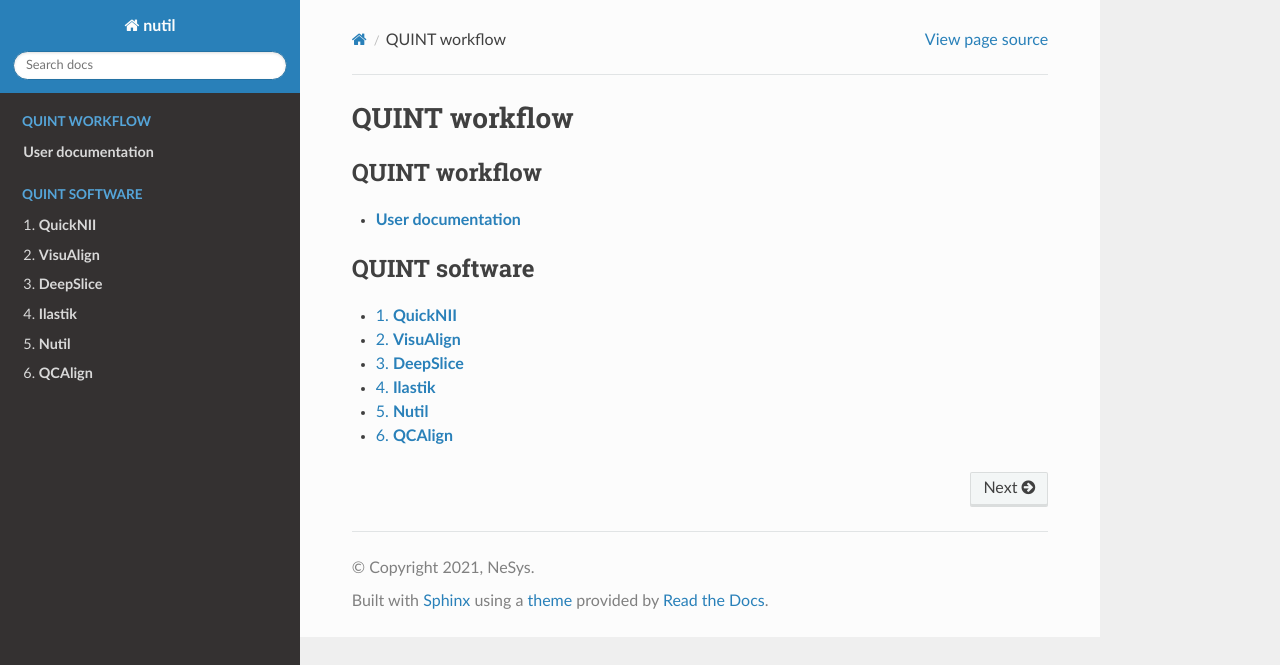
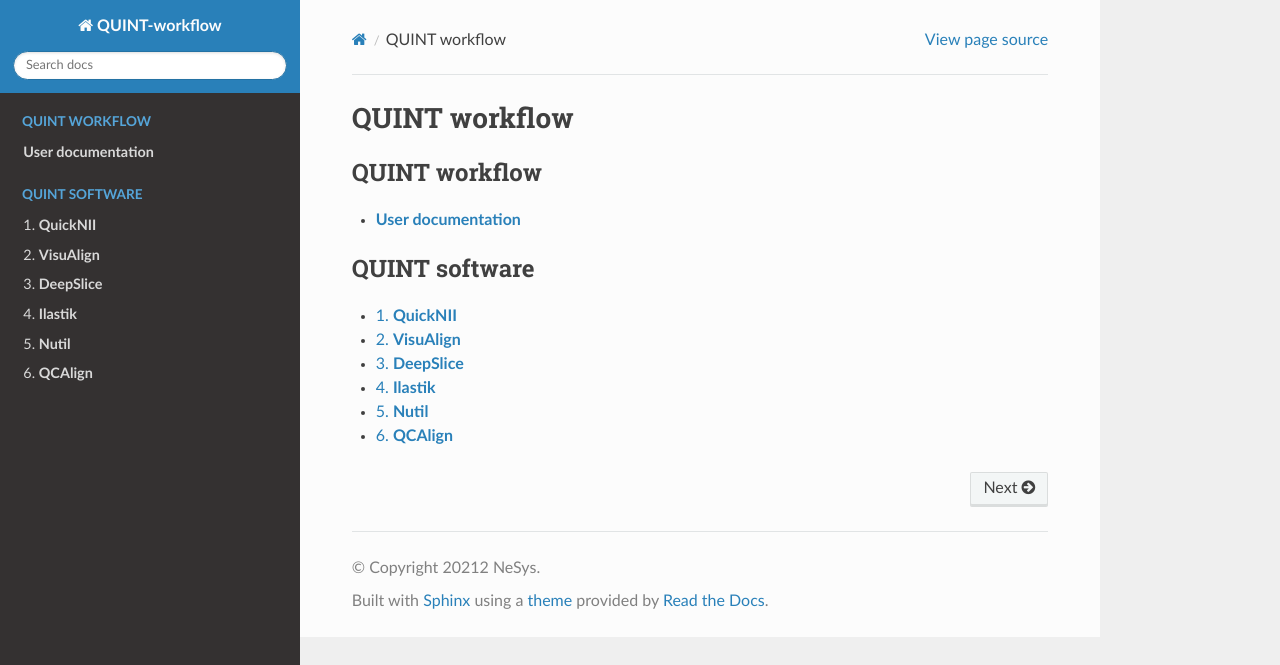
Before and after one commit to Neural-Systems-at-UIO/QUINT_workflow, a Sphinx documentation site: the page built from docs/index.rst, in a window 1280 px wide. Shown: the top 665 px of the page. Built offline with Sphinx 7.4.7 and the Read the Docs theme 2.0.0, drawn with Linux system fonts in a browser that asks for light colours; pages that are not in the unit, such as notebooks, are missing from menus.

Commit message:
Update conf.py

```diff
--- a/docs/conf.py
+++ b/docs/conf.py
@@ -17,8 +17,8 @@
 
 # -- Project information -----------------------------------------------------
 
-project = 'nutil'
-copyright = '2021, NeSys'
+project = 'QUINT-workflow'
+copyright = '20212 NeSys'
 author = 'NeSys'
 
 
```
